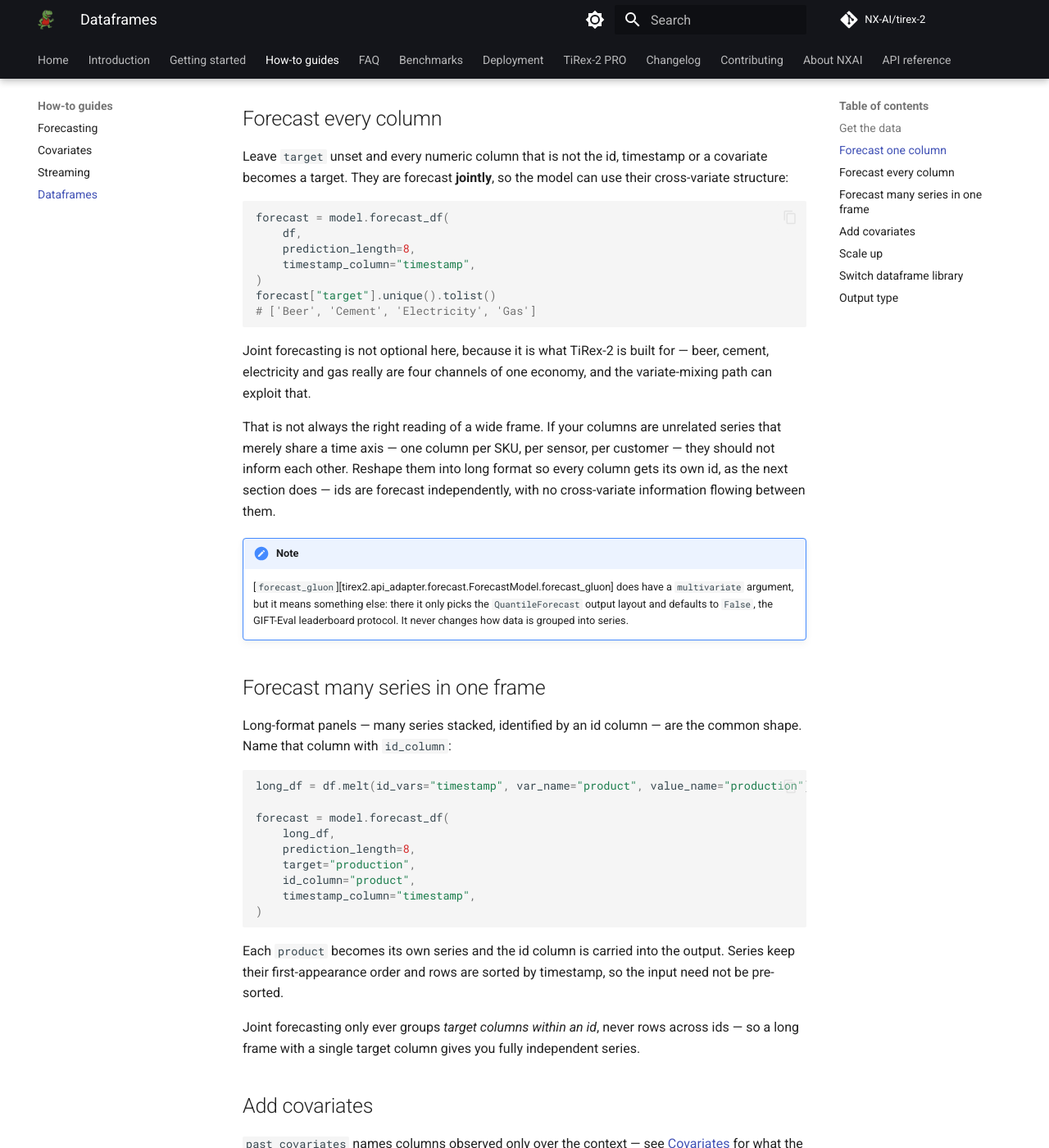
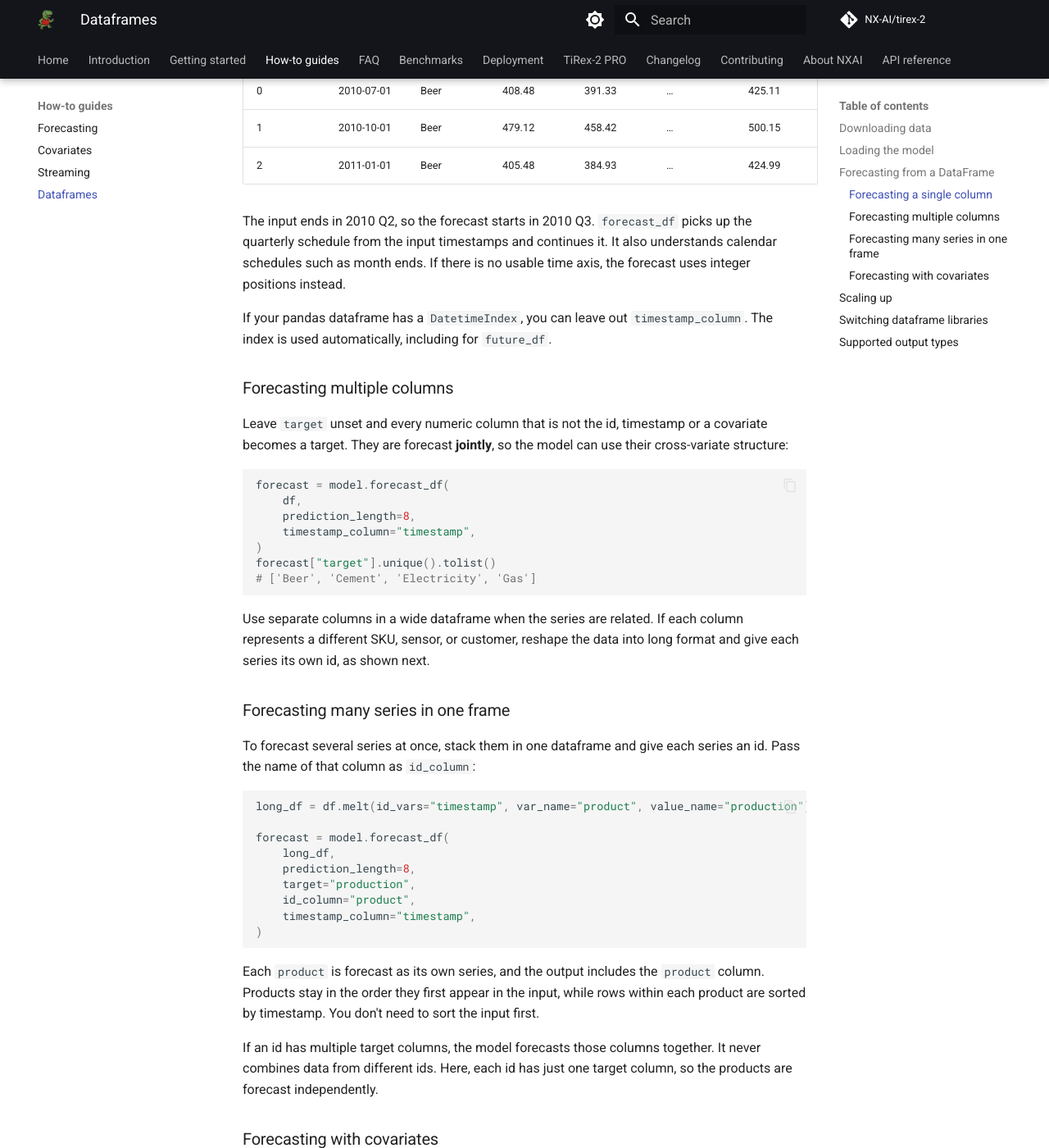
Before and after one commit to NX-AI/tirex-2, an MkDocs documentation site: the page built from docs/how-to/dataframes.md, in a window 1280 px wide and 1400 px high, scrolled down 1616 px. Shown: the whole window at 82% size. Built offline with MkDocs 1.6.1 and Material for MkDocs 9.7.7, drawn with Linux system fonts in a browser that asks for light colours; comment, search, counter and statistics services are not loaded; some of the changed text lies outside the part shown.

Commit message:
docs(guides): polish dataframe forecasting instructions

````diff
--- a/docs/how-to/dataframes.md
+++ b/docs/how-to/dataframes.md
@@ -1,32 +1,34 @@
 # Forecasting from a DataFrame
 
-[`ForecastModel.forecast_df`][tirex2.api_adapter.forecast.ForecastModel.forecast_df] forecasts a
-dataframe directly, with no need to build [`TimeseriesType`][tirex2.model.types.TimeseriesType]
-tensors by hand. Frames go through [narwhals](https://narwhals-dev.github.io/narwhals/), so any
-eager dataframe it supports — pandas, Polars, PyArrow, Modin, cuDF — works, and the forecast comes
-back **in the same library the input came from**.
+Use [`ForecastModel.forecast_df`][tirex2.api_adapter.forecast.ForecastModel.forecast_df] to forecast
+directly from a dataframe. You don't need to create
+[`TimeseriesType`][tirex2.model.types.TimeseriesType] tensors yourself. The method uses
+[narwhals](https://narwhals-dev.github.io/narwhals/) to work with eager dataframes from pandas,
+Polars, PyArrow, Modin, and cuDF. It returns the forecast in the same dataframe library you used
+for the input.
 
-narwhals is a core dependency, so `forecast_df` is always available. It brings no dataframe
-library of its own, though, so install whichever one you actually use: `pip install pandas`,
-`pip install polars`, `pip install pyarrow`.
+`narwhals` is installed with TiRex-2, so `forecast_df` is always available. Install the dataframe
+library you want to use separately, for example with `pip install pandas`, `pip install polars`, or
+`pip install pyarrow`.
 
-Every argument after `prediction_length` is keyword-only, so you always name what you pass.
 
-## Get the data
+## Downloading data
 
-`aus_production` from
-[Forecasting: Principles and Practice, the Pythonic Way](https://otexts.com/fpppy/data/) — 218
-quarterly observations (1956 Q1 – 2010 Q2) of Australian production: beer, cement, electricity and
-gas.
+We'll use the `aus_production` dataset from
+[Forecasting: Principles and Practice, the Pythonic Way](https://otexts.com/fpppy/data/). It has 218
+quarterly observations of Australian beer, cement, electricity, and gas production, from 1956 Q1 to
+2010 Q2.
+
+Run the following command to download the CSV file:
 
 ```bash
 curl -O https://otexts.com/fpppy/data/aus_production.csv
 ```
 
+Load it into a pandas frame and drop the two series that stop early:
+
 ```python
 import pandas as pd
-
-from tirex2 import load_model
 
 df = (
     pd.read_csv("aus_production.csv", parse_dates=["ds"])
@@ -34,13 +36,21 @@
     .drop(columns=["Tobacco", "Bricks"])  # these two series stop early
 )
 # columns: timestamp, Beer, Cement, Electricity, Gas
-
-model = load_model("NX-AI/TiRex-2", device="cpu")  # or device="cuda"
 ```
 
-## Forecast one column
+## Loading the model
 
-Point `target` at the column to forecast and `timestamp_column` at the time axis:
+```python
+from tirex2 import load_model
+
+model = load_model("NX-AI/TiRex-2", device="cpu")  # or device="cuda"/"mps"
+```
+
+## Forecasting from a DataFrame
+
+### Forecasting a single column
+
+Simply point `target` at the column to forecast and `timestamp_column` at the time axis:
 
 ```python
 forecast = model.forecast_df(
@@ -51,6 +61,9 @@
 )
 ```
 
+!!! note
+    When calling `forecast_df`, pass every argument after `prediction_length` by name.
+
 You get a long-format frame — one row per target column and forecast step — with a `prediction`
 column (the median) and one column per quantile level:
 
@@ -60,14 +73,14 @@
 | 1 | 2010-10-01 | Beer   | 479.12     | 458.42  | … | 500.15  |
 | 2 | 2011-01-01 | Beer   | 405.48     | 384.93  | … | 424.99  |
 
-The context ends in 2010 Q2 and the forecast timestamps continue the quarterly frequency inferred
-from the input — calendar offsets like quarters and month ends are understood, not just fixed
-timedeltas. Without a usable time axis, timestamps fall back to integer positions.
+The input ends in 2010 Q2, so the forecast starts in 2010 Q3. `forecast_df` picks up the quarterly
+schedule from the input timestamps and continues it. It also understands calendar schedules such as
+month ends. If there is no usable time axis, the forecast uses integer positions instead.
 
-A pandas frame with a `DatetimeIndex` needs no `timestamp_column` at all; the index is used
-automatically, on `future_df` too.
+If your pandas dataframe has a `DatetimeIndex`, you can leave out `timestamp_column`. The index is
+used automatically, including for `future_df`.
 
-## Forecast every column
+### Forecasting multiple columns
 
 Leave `target` unset and every numeric column that is not the id, timestamp or a covariate becomes
 a target. They are forecast **jointly**, so the model can use their cross-variate structure:
@@ -82,25 +95,14 @@
 # ['Beer', 'Cement', 'Electricity', 'Gas']
 ```
 
-Joint forecasting is not optional here, because it is what TiRex-2 is built for — beer, cement,
-electricity and gas really are four channels of one economy, and the variate-mixing path can
-exploit that.
+Use separate columns in a wide dataframe when the series are related. If each column represents a
+different SKU, sensor, or customer, reshape the data into long format and give each series its own
+id, as shown next.
 
-That is not always the right reading of a wide frame. If your columns are unrelated series that
-merely share a time axis — one column per SKU, per sensor, per customer — they should not inform
-each other. Reshape them into long format so every column gets its own id, as the next section
-does — ids are forecast independently, with no cross-variate information flowing between them.
+### Forecasting many series in one frame
 
-!!! note
-    [`forecast_gluon`][tirex2.api_adapter.forecast.ForecastModel.forecast_gluon] does have a
-    `multivariate` argument, but it means something else: there it only picks the
-    `QuantileForecast` output layout and defaults to `False`, the GIFT-Eval leaderboard protocol.
-    It never changes how data is grouped into series.
-
-## Forecast many series in one frame
-
-Long-format panels — many series stacked, identified by an id column — are the common shape. Name
-that column with `id_column`:
+To forecast several series at once, stack them in one dataframe and give each series an id. Pass
+the name of that column as `id_column`:
 
 ```python
 long_df = df.melt(id_vars="timestamp", var_name="product", value_name="production")
@@ -114,13 +116,15 @@
 )
 ```
 
-Each `product` becomes its own series and the id column is carried into the output. Series keep
-their first-appearance order and rows are sorted by timestamp, so the input need not be pre-sorted.
+Each `product` is forecast as its own series, and the output includes the `product` column. Products
+stay in the order they first appear in the input, while rows within each product are sorted by
+timestamp. You don't need to sort the input first.
 
-Joint forecasting only ever groups *target columns within an id*, never rows across ids — so a
-long frame with a single target column gives you fully independent series.
+If an id has multiple target columns, the model forecasts those columns together. It never combines
+data from different ids. Here, each id has just one target column, so the products are forecast
+independently.
 
-## Add covariates
+### Forecasting with covariates
 
 `past_covariates` names columns observed only over the context — see
 [Covariates](covariates.md) for what the model does with them:
@@ -135,9 +139,9 @@
 )
 ```
 
-`future_covariates` names columns known ahead of time — calendar features, holidays, promotions.
-Because they must cover the horizon too, pass their future values in a second frame of the same
-layout via `future_df`:
+Use `future_covariates` for columns whose values you already know during the forecast period, such
+as calendar features, holidays, or promotions. Put those future values in `future_df`, using the
+same layout as the input dataframe:
 
 ```python
 df["quarter"] = df["timestamp"].dt.quarter.astype("float32")
@@ -158,19 +162,22 @@
 `future_df` needs a row for every series you are forecasting. Series it contains that `df` never
 mentions are ignored, with a warning.
 
-## Scale up
+## Scaling up
 
-Series are grouped into batches of at most `batch_size` (default `512`), so a frame with thousands
-of series is one call rather than a Python loop. Each batch is a single model call: its series are
-packed into one tensor and left-padded to the longest context in the batch, which is what makes
-`batch_size` the knob for peak GPU memory. On a CUDA or MPS out-of-memory error the batch size is
-halved and the failing batch retried, so treat the number as a starting point rather than a limit.
+`forecast_df` processes up to `batch_size` series at a time (512 by default). You can pass thousands
+of series in one call; it handles the batches for you.
 
-`batch_size` counts **series, not rows**. A panel of 100 ids is 100 series, whether each id has
-one target column or four — worth remembering when you tune it.
+!!! note
+    For each batch, TiRex-2 packs the series into one tensor and pads shorter histories on the left
+    to match the longest one. This means a larger
+    `batch_size` can use more GPU memory. If CUDA or MPS runs out of memory, `forecast_df` halves the
+    batch size and retries, so the value you set is a starting point.
 
-For datasets too large to hold at once, `yield_per_batch=True` yields one frame per batch instead
-of concatenating them:
+`batch_size` counts **series, not rows**. For example, 100 ids count as 100 series whether each id
+has one target column or four.
+
+If the full forecast would be too large to hold in memory, set `yield_per_batch=True`. This yields
+one dataframe per batch instead of combining them all into one:
 
 ```python
 for batch in model.forecast_df(
@@ -188,9 +195,9 @@
 Each yielded frame holds the ids of one batch, in input order, so you can write it straight out
 without waiting for the rest.
 
-## Switch dataframe library
+## Switching dataframe libraries
 
-The input library decides the output library — nothing else changes:
+For example, pass in a Polars dataframe and you get a Polars dataframe back:
 
 ```python
 import polars as pl
@@ -207,7 +214,7 @@
 
 `pyarrow.csv.read_csv` works the same way and returns a `pyarrow.Table`.
 
-## Output type
+## Supported output types
 
 A dataframe call returns a dataframe. `output_type` accepts exactly two values:
 
@@ -216,8 +223,4 @@
 | `"dataframe"` (default) | one long-format frame, in the input's dataframe library |
 | `"pandas"` | the same frame, always as pandas |
 
-Anything else raises a `ValueError`. Tensor, GluonTS and FEV output come from the calls that are
-built for them — [`forecast`][tirex2.api_adapter.forecast.ForecastModel.forecast],
-[`forecast_gluon`][tirex2.api_adapter.forecast.ForecastModel.forecast_gluon] and
-[`forecast_fev`][tirex2.api_adapter.forecast.ForecastModel.forecast_fev] — which carry the
-metadata those formats need. See [Forecasting](forecasting.md#output-types) for the full set.
+Anything else raises a `ValueError`.
````
Also changed, not shown: docs/how-to/forecasting.md (+5 -5 lines).
